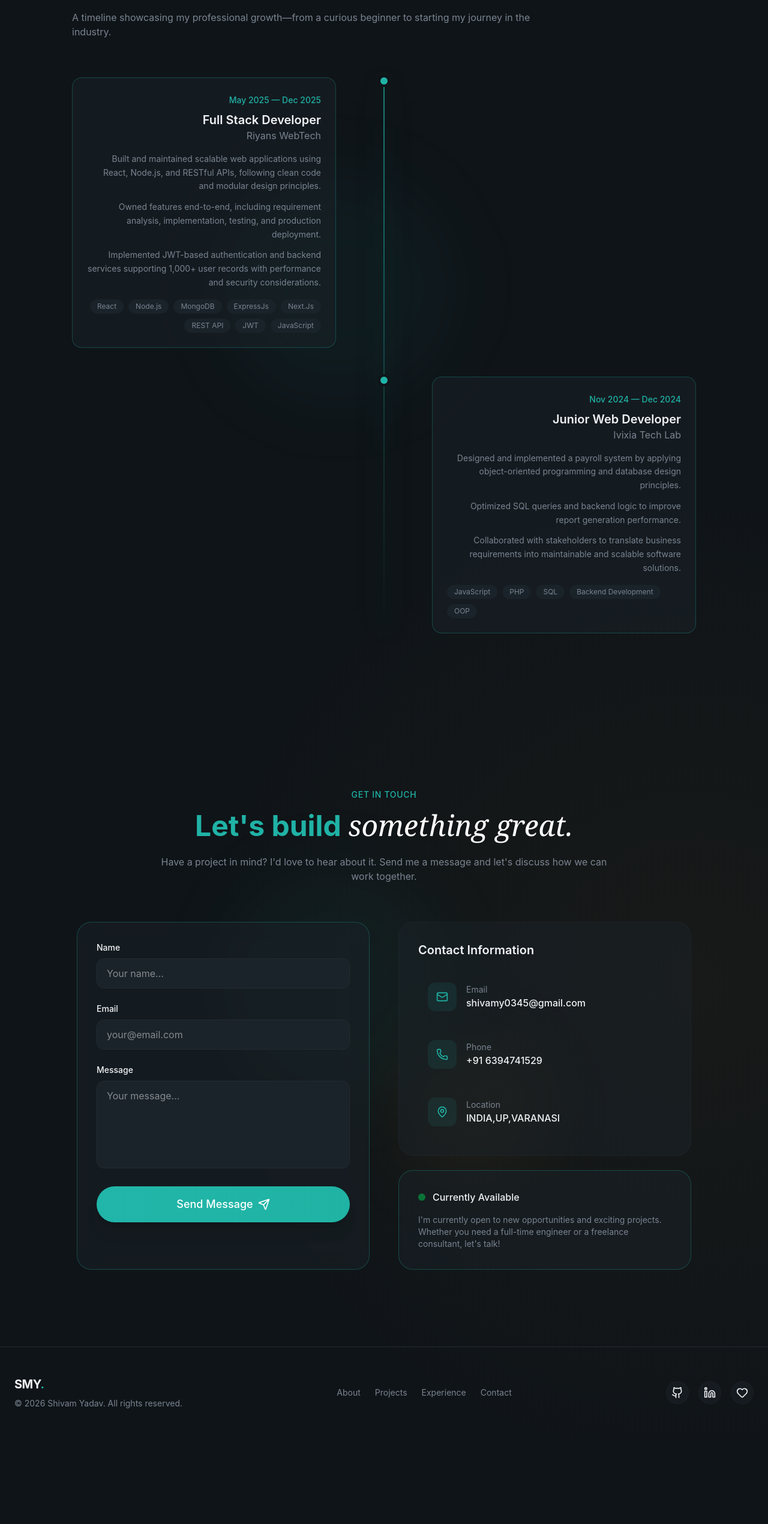
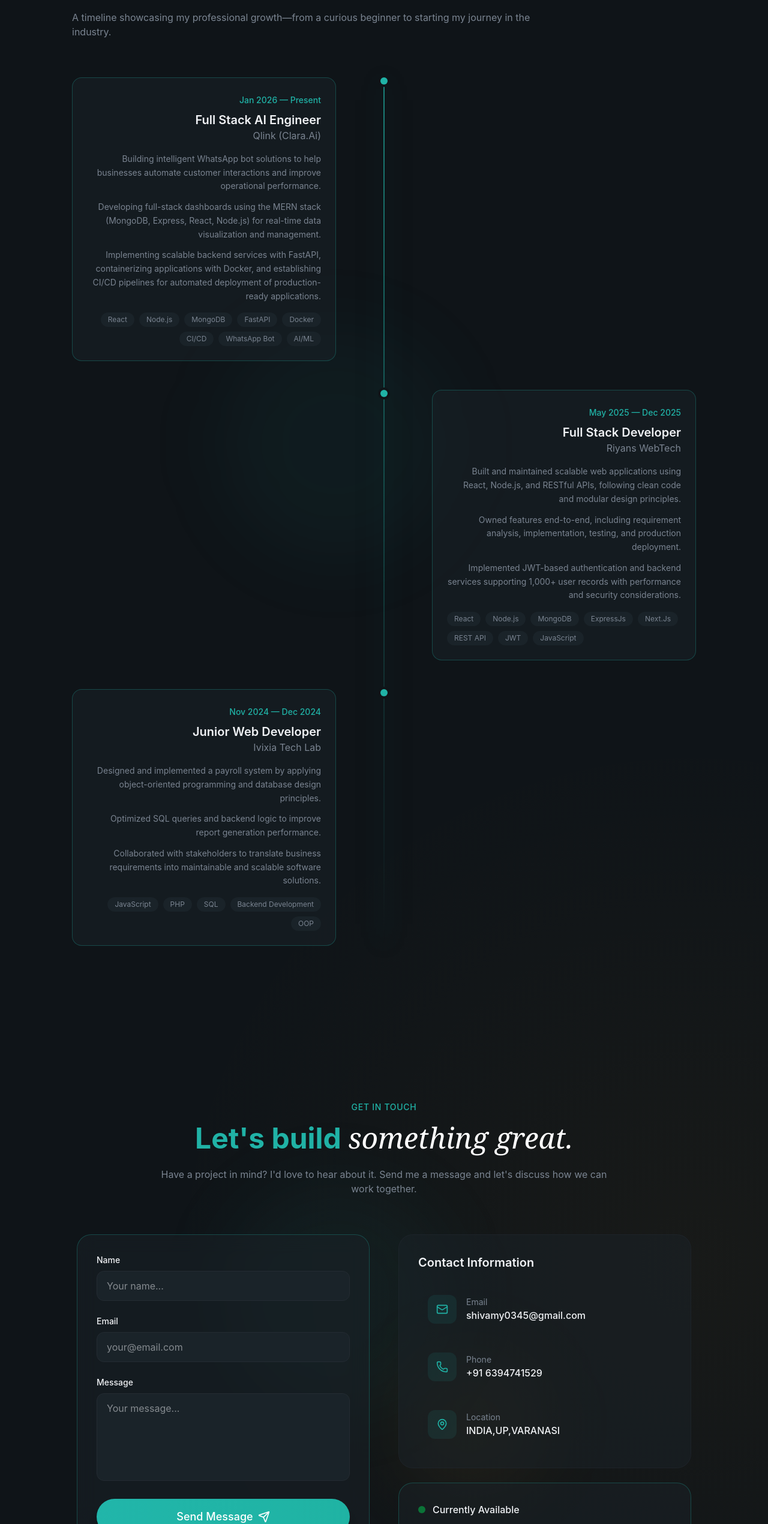
Before and after one commit to shivamy009/portfolio0, a React (Vite) app: page / in a window 1280 px wide. Shown: the part 5213-7754 px from the top of the page at 60% size. Before the commit the page ends 7611 px from the top, so only its background shows below. Built offline with nearby package versions, Linux system fonts and the light colour scheme.

Commit message:
update social links and add current experience as Full Stack AI Engineer

```diff
--- a/src/layout/Footer.jsx
+++ b/src/layout/Footer.jsx
@@ -1,9 +1,8 @@
 import { Github, Linkedin, Heart } from "lucide-react";
 
 const socialLinks = [
-  { icon: Github, href: "https://github.com/Vinay-1873", label: "GitHub" },
-  { icon: Linkedin, href: "https://www.linkedin.com/in/vinay-kumar-51b5a225a", label: "LinkedIn" },
-  { icon: Heart, href: "#", label: "Heart" },
+  { icon: Github, href: "https://github.com/shivamy009", label: "GitHub" },
+  { icon: Linkedin, href: "https://www.linkedin.com/in/shivam-yadav-95381b312", label: "LinkedIn" },
 ];
 
 const footerLinks = [
--- a/src/sections/Experience.jsx
+++ b/src/sections/Experience.jsx
@@ -1,4 +1,13 @@
 const experiences = [
+  {
+    period: "Jan 2026 — Present",
+    role: "Full Stack AI Engineer",
+    company: "Qlink (Clara.Ai)",
+    description:
+      "Building intelligent WhatsApp bot solutions to help businesses automate customer interactions and improve operational performance.\n\nDeveloping full-stack dashboards using the MERN stack (MongoDB, Express, React, Node.js) for real-time data visualization and management.\n\nImplementing scalable backend services with FastAPI, containerizing applications with Docker, and establishing CI/CD pipelines for automated deployment of production-ready applications.",
+    technologies: ["React", "Node.js", "MongoDB", "FastAPI", "Docker", "CI/CD", "WhatsApp Bot", "AI/ML"],
+    current: true,
+  },
   {
     period: "May 2025 — Dec 2025",
     role: "Full Stack Developer",
@@ -6,7 +15,7 @@ const experiences = [
     description:
       "Built and maintained scalable web applications using React, Node.js, and RESTful APIs, following clean code and modular design principles.\n\nOwned features end-to-end, including requirement analysis, implementation, testing, and production deployment.\n\nImplemented JWT-based authentication and backend services supporting 1,000+ user records with performance and security considerations.",
     technologies: ["React", "Node.js","MongoDB","ExpressJs","Next.Js", "REST API", "JWT", "JavaScript"],
-    current: true,
+    current: false,
   },
   {
     period: "Nov 2024 — Dec 2024",
```
